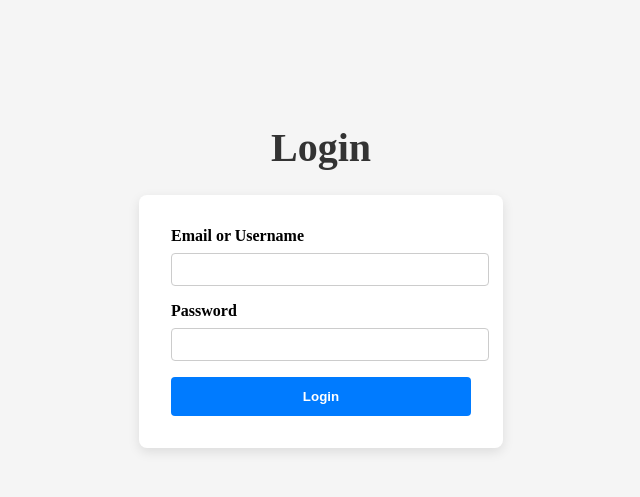
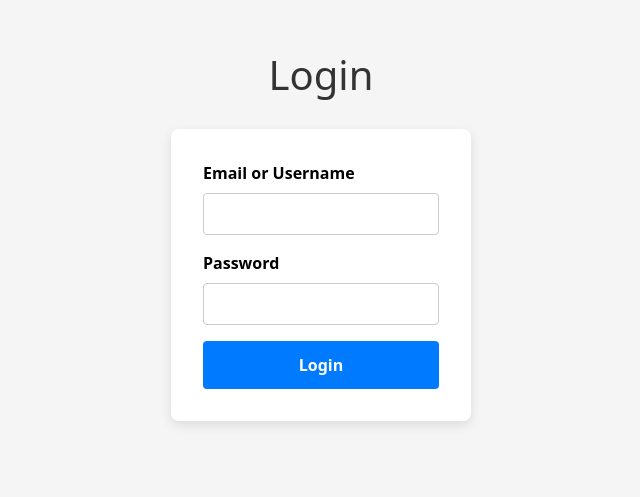
Before and after one commit to brndn-gnzls/eds-cms-react, a React (Create React App) app: page /login in a window 1280 px wide. Shown: the part 167-664 px from the top of the page, without its empty margins (319-959 px from the left). Built offline with nearby package versions, Linux system fonts and the light colour scheme.

Commit message:
tailwind integration

```diff
--- a/package.json
+++ b/package.json
@@ -40,5 +40,10 @@
       "last 1 firefox version",
       "last 1 safari version"
     ]
+  },
+  "devDependencies": {
+    "autoprefixer": "^10.4.20",
+    "postcss": "^8.4.49",
+    "tailwindcss": "^3.4.17"
   }
 }
--- /dev/null
+++ b/postcss.config.js
@@ -0,0 +1,6 @@
+module.exports = {
+  plugins: {
+    tailwindcss: {},
+    autoprefixer: {},
+  },
+}
--- /dev/null
+++ b/src/components/TestList/TestList.js
@@ -0,0 +1,62 @@
+import React from 'react';
+import { useQuery, gql } from "@apollo/client";
+// Remove or comment out: import './TestList.module.css';
+
+const GET_TESTITEMS = gql`
+    query GetTestItems {
+        testItems {
+            Title
+            Description
+            Image {
+                url
+            }
+        }
+    }
+`;
+
+const TestList = () => {
+    const STR_URL = process.env.REACT_APP_STRAPI_BASE;
+
+    const { loading, error, data } = useQuery(GET_TESTITEMS, {
+        fetchPolicy: 'cache-and-network'
+    });
+
+    if (loading) return <p>Loading...</p>;
+    if (error) return <p>Error: {error.message}</p>;
+
+    const items = data?.testItems || [];
+
+    return (
+    <ul className="grid small:grid-cols-2 medium:grid-cols-3 large:grid-cols-4 gap-6">
+        {items.map((item, idx) => (
+            <li
+                key={idx}
+                className="bg-white p-4 rounded shadow"
+            >
+                {/* Title */}
+                <h3 className="text-lg font-semibold mb-2">{item.Title}</h3>
+
+                {/* Description - assume it's rich text array, like your ArticleList. */}
+                {item.Description.map((block, blockIdx) => (
+                    <div key={blockIdx} className="mb-2">
+                        {block.children.map((child, childIdx) => (
+                            <p key={childIdx}>{child.text}</p>
+                        ))}
+                    </div>
+                ))}
+
+                {/* Image - assume an array of media objects */}
+                {item.Image && item.Image.length > 0 && (
+                    <img
+                        src={`${STR_URL}${item.Image[0].url}`}
+                        alt={item.Title}
+                        className="w-full h-auto rounded"
+                    />
+                )}
+            </li>
+        ))}
+    </ul>
+);
+};
+
+export default TestList;
--- /dev/null
+++ b/src/components/TestList/TestList.module.css
@@ -0,0 +1,20 @@
+/* src/components/TestList/TestList.css */
+
+.test-list {
+    list-style: none;
+    padding: 0;
+}
+
+.test-list-item {
+    margin-bottom: 20px;
+    background: #f9f9f9;
+    padding: 16px;
+    border-radius: 8px;
+}
+
+.test-item-img {
+    max-width: 100%;
+    height: auto;
+    border-radius: 8px;
+    margin-top: 10px;
+}
--- /dev/null
+++ b/src/global.css
@@ -0,0 +1,3 @@
+@tailwind base;
+@tailwind components;
+@tailwind utilities;
--- a/src/index.js
+++ b/src/index.js
@@ -5,6 +5,7 @@ import App from './App'
 import {setContext} from "@apollo/client/link/context";
 import * as Sentry from '@sentry/react';
 import { browserTracingIntegration } from "@sentry/react";
+import "./global.css";
 
 Sentry.init({
     dsn: 'https://69a40c264a8b244489b619435fb10e95@o4508077516128256.ingest.us.sentry.io/4508077519077376',
--- /dev/null
+++ b/src/pages/TestPage/TestPage.js
@@ -0,0 +1,17 @@
+// TestPage.js
+import React from "react";
+import TestList from "../../components/TestList/TestList";
+
+const TestPage = () => {
+    return (
+        // Tailwind's .container class
+        <div className="container">
+            <h1 className="text-2xl font-bold mb-6">
+                Welcome to the Test Page!
+            </h1>
+            <TestList />
+        </div>
+    );
+};
+
+export default TestPage;
--- /dev/null
+++ b/src/pages/TestPage/TestPage.module.css
@@ -0,0 +1,4 @@
+.welcomeMessage {
+    margin: 20px 0;
+    font-size: 1.8rem;
+}
--- a/src/routes/AppRouter.js
+++ b/src/routes/AppRouter.js
@@ -7,6 +7,7 @@ const ExamplePage = lazy(() => import('../pages/ExamplePage/ExamplePage'));
 const ArticlePage = lazy(() => import('../pages/ArticlePage/ArticlePage'));
 const LoginPage = lazy(() => import('../pages/LoginPage/LoginPage'));
 const HomePage = lazy(() => import('../pages/HomePage/HomePage'));
+const TestPage = lazy(() => import("../pages/TestPage/TestPage"));
 
 const AppRouter = () => {
     return (
@@ -34,6 +35,12 @@ const AppRouter = () => {
                         </ProtectedRoute>
                     }
                     />
+                    <Route path="/test-page" element={
+                       <ProtectedRoute>
+                           <TestPage />
+                       </ProtectedRoute>
+                    }
+                    />
                 </Routes>
             </Suspense>
         </Router>
--- /dev/null
+++ b/tailwind.config.js
@@ -0,0 +1,29 @@
+/** @type {import('tailwindcss').Config} */
+module.exports = {
+  content: ["./src/**/*.{js,jsx,ts,tsx}"],
+  theme: {
+    screens: {
+      small: { max: "767px" },
+      medium: { min: "768px", max: "1279px" },
+      large: { min: "1280px" },
+    },
+    container: {
+      center: true,
+      // For the container plugin, we define min-width breakpoints:
+      screens: {
+        // At >=768px (medium), container's max-width is 1128px
+        medium: "1128px",
+        // At >=1280px (large), container's max-width is also 1128px
+        // so plus 76px padding on each side = total 1280px
+        large: "1128px",
+      },
+      padding: {
+        DEFAULT: "1rem", // 16px for small screens
+        medium: "76px",   // 76px each side at medium
+        large: "76px",    // 76px each side at large
+      },
+    },
+    extend: {},
+  },
+  plugins: [],
+};
```
Also changed, not shown: 1 other file (tests, documents, lock files or other folders).
